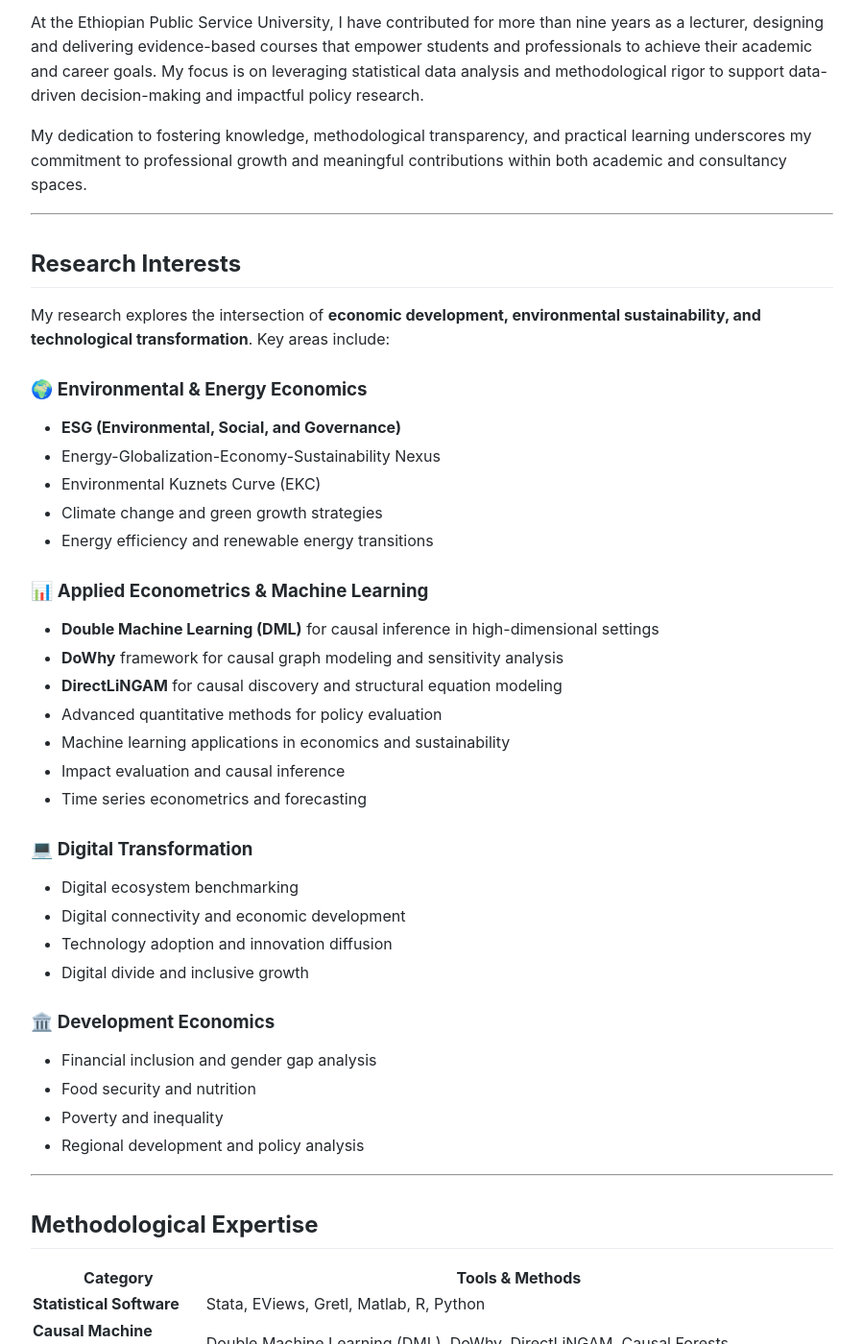
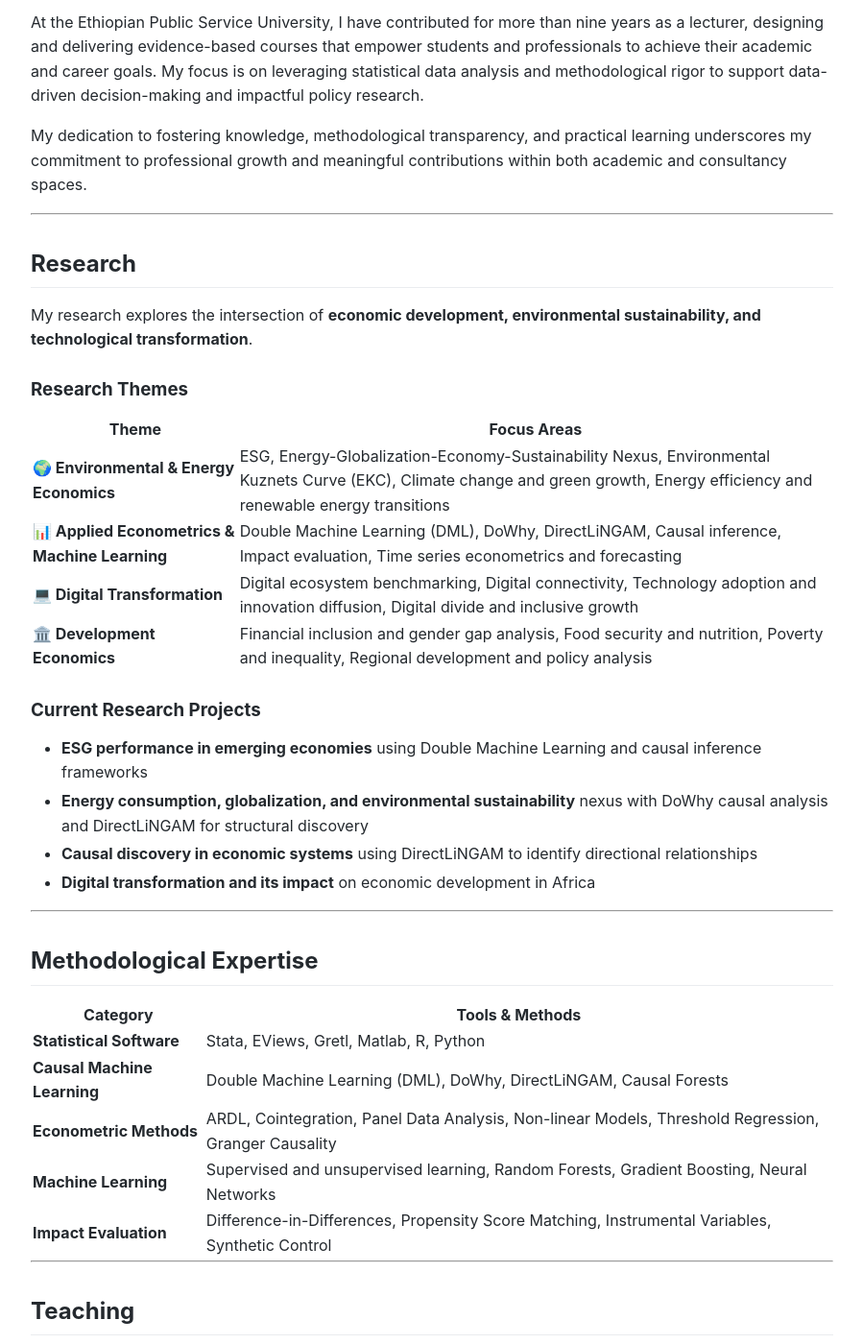
Before and after one commit to ShemelisKHundie/ShemelisKHundie.github.io, a Jekyll site: the page built from about.md, in a window 1280 px wide and 1400 px high, scrolled down 430 px. Shown: the whole window at 96% size, without its empty margins (190-1089 px from the left). Built offline with Jekyll 4.4.1, drawn with Linux system fonts in a browser that asks for light colours; some of the changed text lies outside the part shown.

Commit message:
Update about.md

```diff
--- a/about.md
+++ b/about.md
@@ -16,37 +16,25 @@ My dedication to fostering knowledge, methodological transparency, and practical
 
 ---
 
-## Research Interests
+## Research
 
-My research explores the intersection of **economic development, environmental sustainability, and technological transformation**. Key areas include:
+My research explores the intersection of **economic development, environmental sustainability, and technological transformation**.
 
-### 🌍 Environmental & Energy Economics
-- **ESG (Environmental, Social, and Governance)**
-- Energy-Globalization-Economy-Sustainability Nexus
-- Environmental Kuznets Curve (EKC)
-- Climate change and green growth strategies
-- Energy efficiency and renewable energy transitions
+### Research Themes
 
-### 📊 Applied Econometrics & Machine Learning
-- **Double Machine Learning (DML)** for causal inference in high-dimensional settings
-- **DoWhy** framework for causal graph modeling and sensitivity analysis
-- **DirectLiNGAM** for causal discovery and structural equation modeling
-- Advanced quantitative methods for policy evaluation
-- Machine learning applications in economics and sustainability
-- Impact evaluation and causal inference
-- Time series econometrics and forecasting
+| Theme | Focus Areas |
+|-------|-------------|
+| **🌍 Environmental & Energy Economics** | ESG, Energy-Globalization-Economy-Sustainability Nexus, Environmental Kuznets Curve (EKC), Climate change and green growth, Energy efficiency and renewable energy transitions |
+| **📊 Applied Econometrics & Machine Learning** | Double Machine Learning (DML), DoWhy, DirectLiNGAM, Causal inference, Impact evaluation, Time series econometrics and forecasting |
+| **💻 Digital Transformation** | Digital ecosystem benchmarking, Digital connectivity, Technology adoption and innovation diffusion, Digital divide and inclusive growth |
+| **🏛️ Development Economics** | Financial inclusion and gender gap analysis, Food security and nutrition, Poverty and inequality, Regional development and policy analysis |
 
-### 💻 Digital Transformation
-- Digital ecosystem benchmarking
-- Digital connectivity and economic development
-- Technology adoption and innovation diffusion
-- Digital divide and inclusive growth
+### Current Research Projects
 
-### 🏛️ Development Economics
-- Financial inclusion and gender gap analysis
-- Food security and nutrition
-- Poverty and inequality
-- Regional development and policy analysis
+- **ESG performance in emerging economies** using Double Machine Learning and causal inference frameworks
+- **Energy consumption, globalization, and environmental sustainability** nexus with DoWhy causal analysis and DirectLiNGAM for structural discovery
+- **Causal discovery in economic systems** using DirectLiNGAM to identify directional relationships
+- **Digital transformation and its impact** on economic development in Africa
 
 ---
 
@@ -77,16 +65,6 @@ My teaching approach emphasizes practical application, data-driven analysis, and
 
 ---
 
-## Current Research Focus
-
-- **ESG performance and firm-level outcomes** in emerging economies using Double Machine Learning and causal inference frameworks
-- **Energy consumption, globalization, and environmental sustainability** nexus with DoWhy causal analysis and DirectLiNGAM for structural discovery
-- **Causal discovery in economic systems** using DirectLiNGAM to identify directional relationships in complex macroeconomic data
-- **Machine learning approaches** for predicting economic and environmental indicators
-- **Digital transformation** and its impact on economic development in Africa
-
----
-
 ## Professional Service
 
 - Peer reviewer for international journals in environmental economics and development
```
